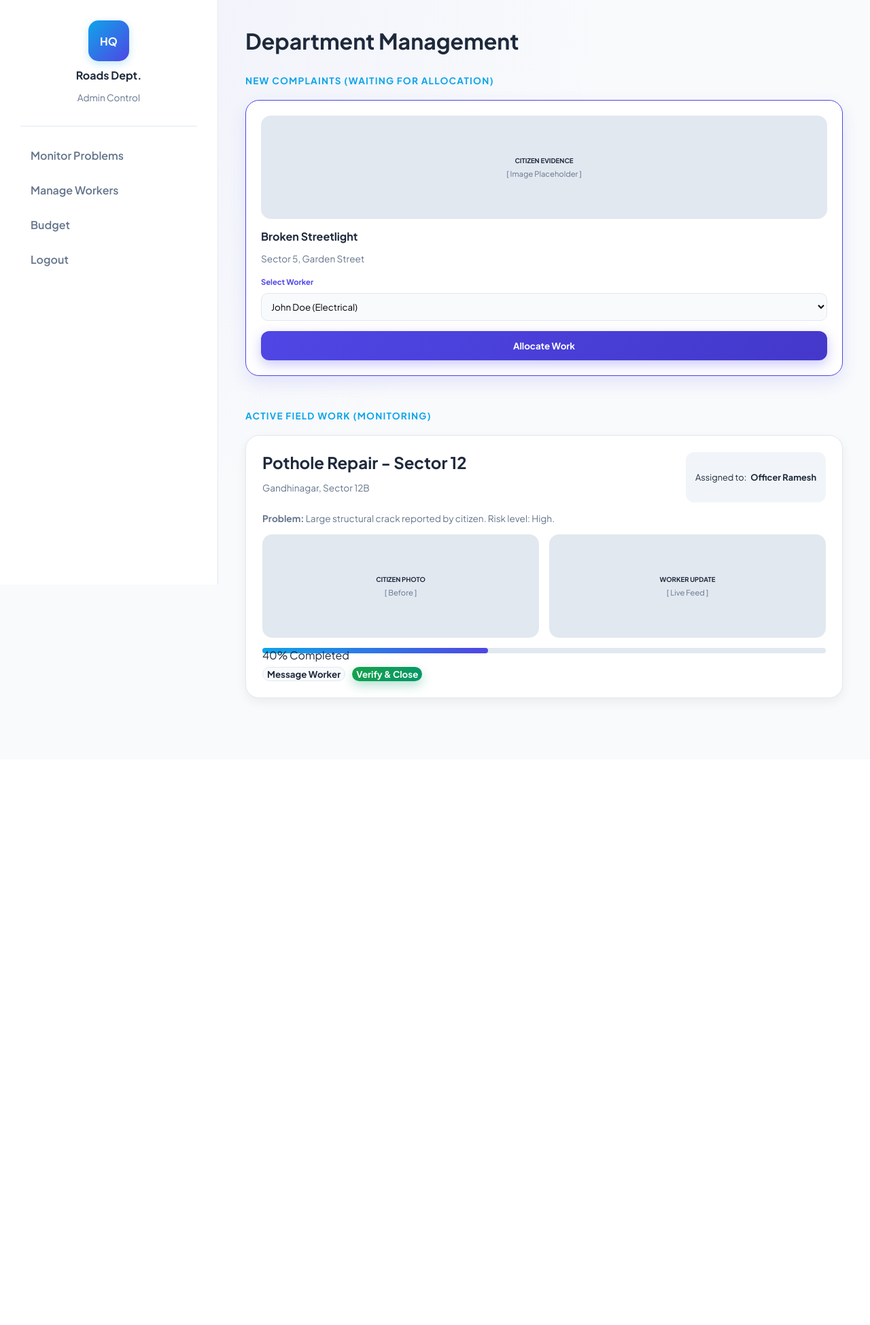
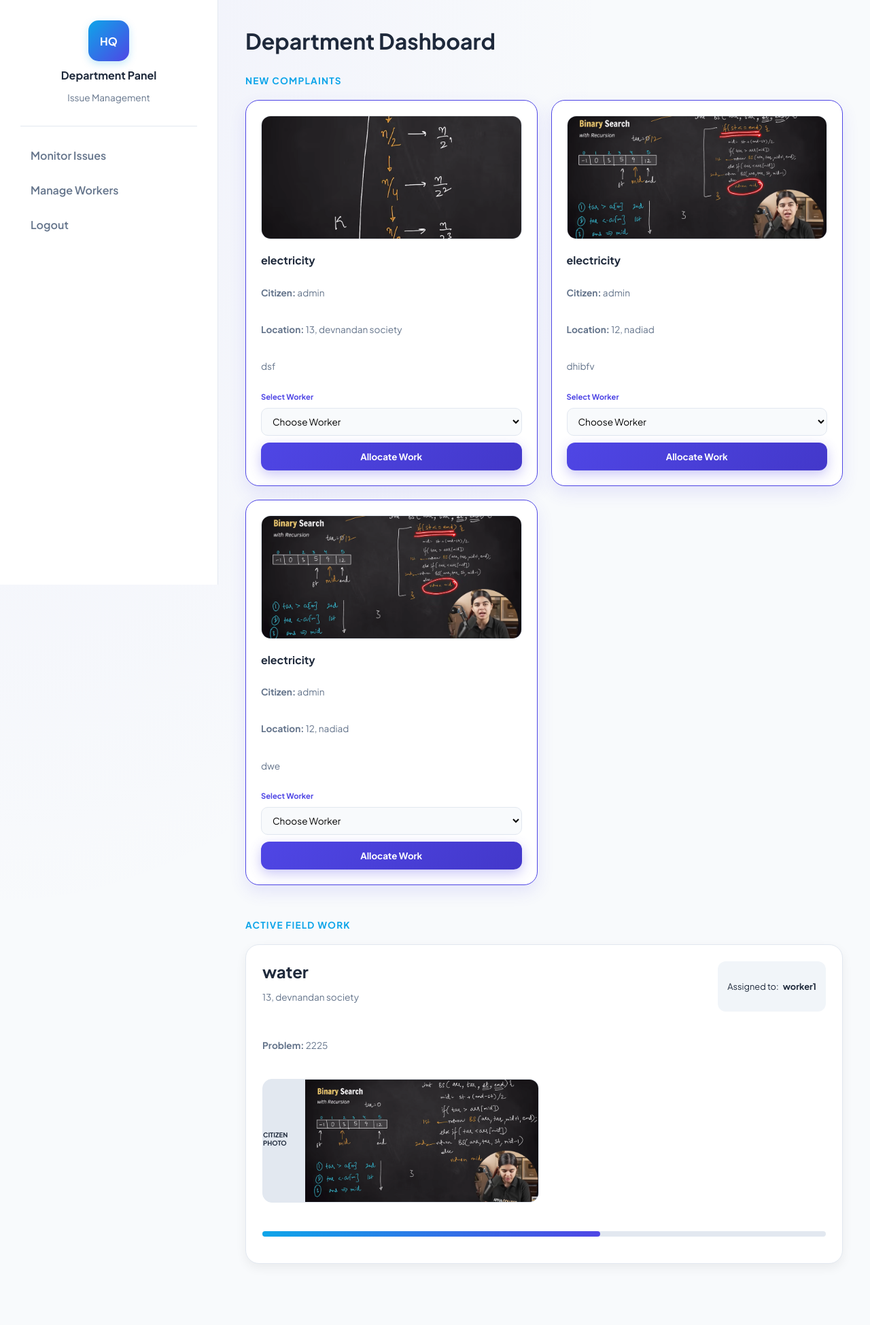
Before and after one commit to Kpanchal1210/Public-Support-System, a Django app: page /department/ in a window 1280 px wide. Shown: the whole page at 68% size. Before the commit the page ends 1035 px from the top, so only its background shows below. Run offline with Django 5.2, Linux system fonts and the light colour scheme; a user stored in the database is signed in; data comes from the database, SQL or seed files in the repository; both versions use the stored data as it was after the commit.

Commit message:
department portal added

```diff
--- a/djangoProject/accounts/models.py
+++ b/djangoProject/accounts/models.py
@@ -7,6 +7,7 @@
         ('citizen', 'Citizen'),
         ('department', 'Department'),
         ('head', 'Head Authority'),
+        ('worker', 'Worker'),
     )
 
     user = models.OneToOneField(User, on_delete=models.CASCADE)
--- a/djangoProject/frontend/templates/frontend/department.html
+++ b/djangoProject/frontend/templates/frontend/department.html
@@ -3,7 +3,7 @@
 <html lang="en">
 <head>
 <meta charset="UTF-8">
-<title>Department Console – CivicFlow</title>
+<title>Department Dashboard</title>
 <meta name="viewport" content="width=device-width, initial-scale=1">
 
 <link href="https://fonts.googleapis.com/css2?family=Plus+Jakarta+Sans:wght@300;400;600;700&display=swap" rel="stylesheet">
@@ -12,98 +12,164 @@
 
 <body>
 
+<!-- ================= SIDEBAR ================= -->
+
 <div class="sidebar">
+
 <div class="dept-profile">
 <div class="avatar">HQ</div>
-        <h4>Roads Dept.</h4>
-        <p>Admin Control</p>
+<h4>Department Panel</h4>
+<p>Issue Management</p>
 </div>
 
 <nav>
-        <a href="#">Monitor Problems</a>
-        <a href="#">Manage Workers</a>
-        <a href="#">Budget</a>
-        <a href="#">Logout</a>
+<a href="#">Monitor Issues</a>
+<a href="{% url 'manage_workers' %}">Manage Workers</a>
+<a href="{% url 'logout' %}">Logout</a>
 </nav>
+
 </div>
+
+
+<!-- ================= MAIN AREA ================= -->
 
 <div class="main-area">
 
 <header>
-        <h1>Department Management</h1>
+<h1>Department Dashboard</h1>
 </header>
 
+
+<!-- ================= NEW COMPLAINTS ================= -->
+
 <section>
-        <h3>New Complaints (Waiting for Allocation)</h3>
+
+<h3>New Complaints</h3>
 
 <div class="allocation-grid">
+
+{% for issue in pending_issues %}
+
 <div class="pending-card">
+
 <div class="media-box">
-                    <span>CITIZEN EVIDENCE</span>
-                    <div>[ Image Placeholder ]</div>
+
+{% if issue.image %}
+<img src="{{ issue.image.url }}">
+{% else %}
+<div>No Image</div>
+{% endif %}
+
 </div>
 
-                <h4>Broken Streetlight</h4>
-                <p>Sector 5, Garden Street</p>
+<h4>{{ issue.issue_type }}</h4>
+
+<p><b>Citizen:</b> {{ issue.citizen.username }}</p>
+
+<p><b>Location:</b> {{ issue.location }}</p>
+
+<p>{{ issue.description }}</p>
+
+
+<form method="POST">
+
+{% csrf_token %}
+
+<input type="hidden" name="issue_id" value="{{ issue.id }}">
 
 <label>Select Worker</label>
-                <select>
-                    <option>John Doe (Electrical)</option>
-                    <option>Officer Ramesh (Roads)</option>
-                    <option>Worker Suresh (Utility)</option>
+
+<select name="worker" required>
+
+<option value="">Choose Worker</option>
+
+{% for worker in workers %}
+<option value="{{ worker.id }}">
+{{ worker.username }}
+</option>
+{% endfor %}
+
 </select>
 
-                <button>Allocate Work</button>
+<button type="submit">Allocate Work</button>
+
+</form>
+
 </div>
+
+{% empty %}
+
+<p>No pending complaints.</p>
+
+{% endfor %}
+
 </div>
+
 </section>
 
+
+
+<!-- ================= ACTIVE WORK ================= -->
+
 <section>
-        <h3>Active Field Work (Monitoring)</h3>
+
+<h3>Active Field Work</h3>
 
 <div class="task-grid">
+
+{% for issue in active_issues %}
+
 <div class="task-item">
 
 <div class="task-header">
+
 <div>
-                        <h2>Pothole Repair - Sector 12</h2>
-                        <p>Gandhinagar, Sector 12B</p>
+<h2>{{ issue.issue_type }}</h2>
+<p>{{ issue.location }}</p>
 </div>
 
 <div class="worker-assignment">
 <span>Assigned to:</span>
-                        <b>Officer Ramesh</b>
+<b>{{ issue.worker.username }}</b>
 </div>
+
 </div>
 
 <p>
 <strong>Problem:</strong>
-                    Large structural crack reported by citizen. Risk level: High.
+{{ issue.description }}
 </p>
 
 <div class="media-container">
+
 <div class="media-box">
+
 <span>CITIZEN PHOTO</span>
-                        <div>[ Before ]</div>
+
+{% if issue.image %}
+<img src="{{ issue.image.url }}">
+{% else %}
+<div>No Image</div>
+{% endif %}
+
 </div>
 
-                    <div class="media-box">
-                        <span>WORKER UPDATE</span>
-                        <div>[ Live Feed ]</div>
-                    </div>
 </div>
 
 <div class="progress-bar">
-                    <div>40% Completed</div>
-                </div>
-
-                <div class="action-bar">
-                    <button>Message Worker</button>
-                    <button>Verify & Close</button>
+<div></div>
 </div>
 
 </div>
+
+{% empty %}
+
+<p>No active work.</p>
+
+{% endfor %}
+
 </div>
+
 </section>
 
 </div>
--- a/djangoProject/frontend/urls.py
+++ b/djangoProject/frontend/urls.py
@@ -10,4 +10,5 @@
     path('department/', views.department, name='department'),
     path('reports/', include('reports.urls')),
     path('headAuthority/', views.headAuthority, name='headAuthority'),
+    path('manage_workers/', views.manage_workers, name='manage_workers'),
 ]
--- a/djangoProject/frontend/views.py
+++ b/djangoProject/frontend/views.py
@@ -1,10 +1,11 @@
-from django.shortcuts import render, redirect
+from django.shortcuts import render, redirect, get_object_or_404
 from django.contrib.auth.models import User
 from django.contrib.auth import authenticate, login, logout
 from django.contrib import messages
 from django.contrib.auth.decorators import login_required
 
 from accounts.models import UserProfile
+from reports.models import Issue
 
 
 # =========================
@@ -20,7 +21,28 @@
 
 @login_required(login_url='login')
 def department(request):
-    return render(request, 'frontend/department.html')
+    pending_issues = Issue.objects.filter(status='pending')
+    active_issues = Issue.objects.filter(status='in_progress')
+    workers = User.objects.filter(userprofile__user_type='worker')
+
+    if request.method == 'POST':
+        issue_id = request.POST.get('issue_id')
+        worker_id = request.POST.get('worker')
+
+        issue = get_object_or_404(Issue, id=issue_id)
+        worker = get_object_or_404(User, id=worker_id)
+        issue.worker = worker
+        issue.status = 'in_progress'
+        issue.save()
+
+        messages.success(request, 'Issue allocated successfully!')
+        return redirect('department')
+
+    return render(request, 'frontend/department.html', {
+        'pending_issues': pending_issues,
+        'active_issues': active_issues,
+        'workers': workers
+    })
 
 @login_required(login_url='login')
 def reports(request):
@@ -29,6 +51,15 @@
 @login_required(login_url='login')
 def headAuthority(request):
     return render(request, 'frontend/headAuthority.html')
+
+@login_required(login_url='login')
+def manage_workers(request):
+
+    workers = User.objects.filter(userprofile__user_type='worker')
+
+    return render(request, 'frontend/manage_workers.html', {
+        'workers': workers
+    })
 
 def logout_view(request):
     logout(request)
--- a/djangoProject/static/css/department.css
+++ b/djangoProject/static/css/department.css
@@ -103,7 +103,7 @@
     margin-bottom: 20px;
 }
 
-/* ================= ALLOCATION ================= */
+/* ================= NEW ISSUE CARDS ================= */
 .allocation-grid {
     display: grid;
     grid-template-columns: repeat(auto-fit, minmax(300px, 1fr));
@@ -116,10 +116,13 @@
     border-radius: 20px;
     padding: 22px;
     box-shadow: 0 10px 25px rgba(79,70,229,0.12);
+    display: flex;
+    flex-direction: column;
+    gap: 10px;
 }
 
 .pending-card h4 {
-    margin: 15px 0 5px;
+    margin: 10px 0 5px;
 }
 
 .pending-card label {
@@ -140,6 +143,9 @@
     padding: 24px;
     border: 1px solid var(--border-color);
     box-shadow: 0 6px 16px rgba(0,0,0,0.06);
+    display: flex;
+    flex-direction: column;
+    gap: 12px;
 }
 
 .task-header {
@@ -169,14 +175,12 @@
 .media-box {
     background: #e2e8f0;
     border-radius: 14px;
-    height: 150px;
+    height: 180px;
+    overflow: hidden;
     display: flex;
-    flex-direction: column;
     align-items: center;
     justify-content: center;
     border: 1px solid var(--border-color);
-    font-size: 0.7rem;
-    color: var(--text-dim);
 }
 
 .media-box span {
@@ -184,6 +188,12 @@
     font-weight: 800;
     margin-bottom: 6px;
     color: var(--text-main);
+}
+
+.media-box img {
+    width: 100%;
+    height: 100%;
+    object-fit: cover;
 }
 
 /* ================= PROGRESS ================= */
@@ -196,7 +206,7 @@
 }
 
 .progress-bar div {
-    width: 40%;
+    width: 60%;
     height: 100%;
     background: linear-gradient(90deg, var(--accent-secondary), var(--accent-primary));
     border-radius: 10px;
@@ -212,11 +222,11 @@
     transition: all 0.25s ease;
 }
 
-/* Primary (Allocate) */
+/* Allocate button */
 .pending-card button {
     width: 100%;
-    margin-top: 15px;
-    padding: 13px;
+    margin-top: 10px;
+    padding: 12px;
     background: linear-gradient(135deg, var(--accent-primary), #4338ca);
     color: #fff;
     box-shadow: 0 6px 18px rgba(79,70,229,0.3);
@@ -226,7 +236,7 @@
     transform: translateY(-1px);
 }
 
-/* Action Buttons */
+/* Action buttons */
 .action-bar {
     display: flex;
     gap: 10px;
@@ -257,10 +267,27 @@
 /* ================= SELECT ================= */
 select {
     width: 100%;
-    padding: 10px;
+    padding: 10px 12px;
     margin-top: 8px;
     border-radius: 10px;
     border: 1px solid var(--border-color);
     background: #f8fafc;
     font-family: inherit;
+    font-size: 0.85rem;
 }
+
+/* ================= RESPONSIVE ================= */
+@media (max-width: 900px) {
+
+    .sidebar {
+        display: none;
+    }
+
+    .main-area {
+        padding: 25px;
+    }
+
+    .media-container {
+        grid-template-columns: 1fr;
+    }
+}
```
Also changed, not shown: djangoProject/create_worker.py (added, +27 -0 lines), djangoProject/frontend/templates/frontend/manage_workers.html (added, +88 -0 lines), djangoProject/reports/views.py (+3 -16 lines), djangoProject/static/css/manage_worker.css (added, +147 -0 lines), djangoProject/accounts/migrations/0002_alter_userprofile_user_type.py (added), djangoProject/db.sqlite3, djangoProject/media/issues/Screenshot_2025-06-19_154502_ZjVLqMd.png (added). Lines whose indentation alone changed are shown as unchanged.
